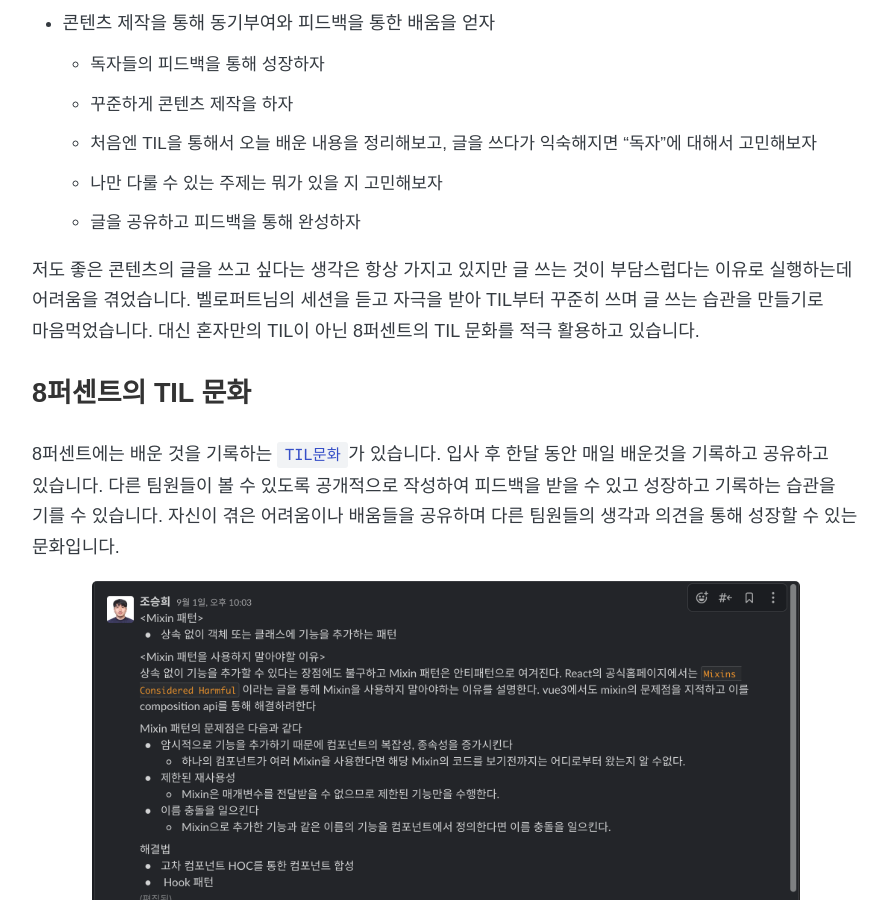
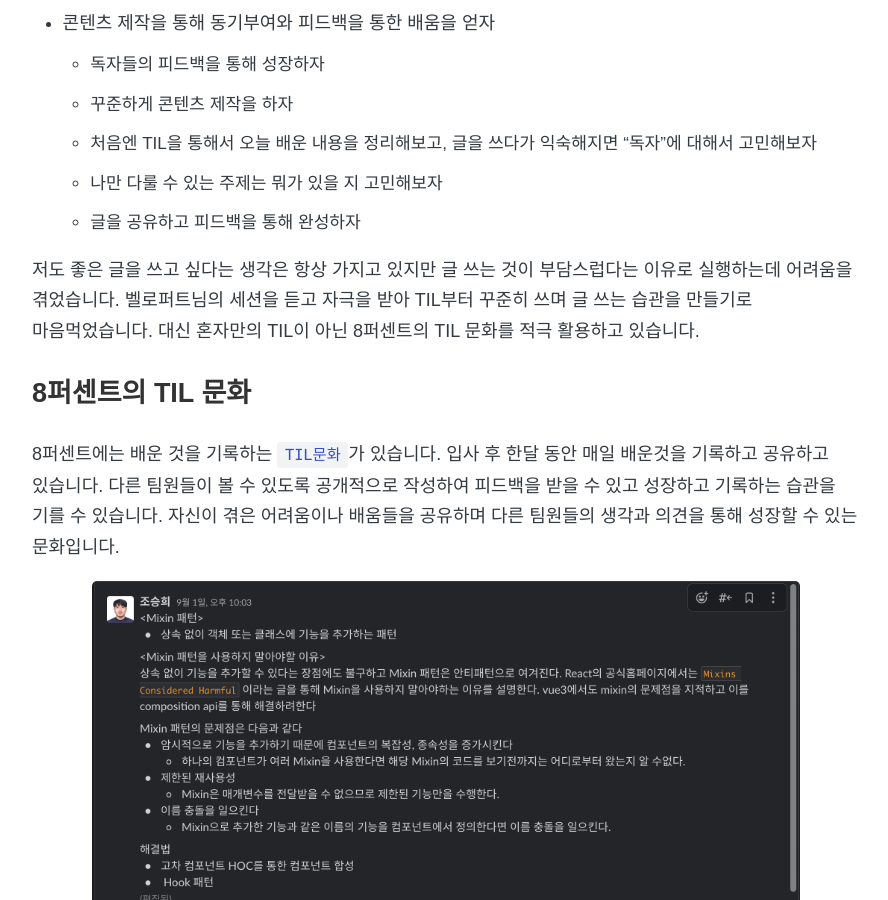
Before and after one commit to 8percent/8percent.github.io, a Jekyll site: the page built from _posts/2022-09-08-신입개발자의_인프콘2022_참가_후기.md, in a window 1280 px wide and 900 px high, scrolled down 9661 px. Shown: the whole window, without its empty margins (194-1082 px from the left). Built offline with Jekyll 4.4.1, drawn with Linux system fonts in a browser that asks for light colours; some web fonts are replaced.

Commit message:
CHG: 피드백 반영
Co-authored-by: Lee Ho Sung <lee.ho.sung@gmail.com>

```diff
--- a/_posts/2022-09-08-신입개발자의_인프콘2022_참가_후기.md
+++ b/_posts/2022-09-08-신입개발자의_인프콘2022_참가_후기.md
@@ -158,7 +158,7 @@ Typescript를 도입할 준비가 되었다면, `typescript` 및 `@types` 관
   - 나만 다룰 수 있는 주제는 뭐가 있을 지 고민해보자
   - 글을 공유하고 피드백을 통해 완성하자
 
-저도 좋은 콘텐츠의 글을 쓰고 싶다는 생각은 항상 가지고 있지만 글 쓰는 것이 부담스럽다는 이유로 실행하는데 어려움을 겪었습니다. 벨로퍼트님의 세션을 듣고 자극을 받아 TIL부터 꾸준히 쓰며 글 쓰는 습관을 만들기로 마음먹었습니다. 대신 혼자만의 TIL이 아닌 8퍼센트의 TIL 문화를 적극 활용하고 있습니다.
+저도 좋은 글을 쓰고 싶다는 생각은 항상 가지고 있지만 글 쓰는 것이 부담스럽다는 이유로 실행하는데 어려움을 겪었습니다. 벨로퍼트님의 세션을 듣고 자극을 받아 TIL부터 꾸준히 쓰며 글 쓰는 습관을 만들기로 마음먹었습니다. 대신 혼자만의 TIL이 아닌 8퍼센트의 TIL 문화를 적극 활용하고 있습니다.
 
 ### **8퍼센트의 TIL 문화**
 
```
